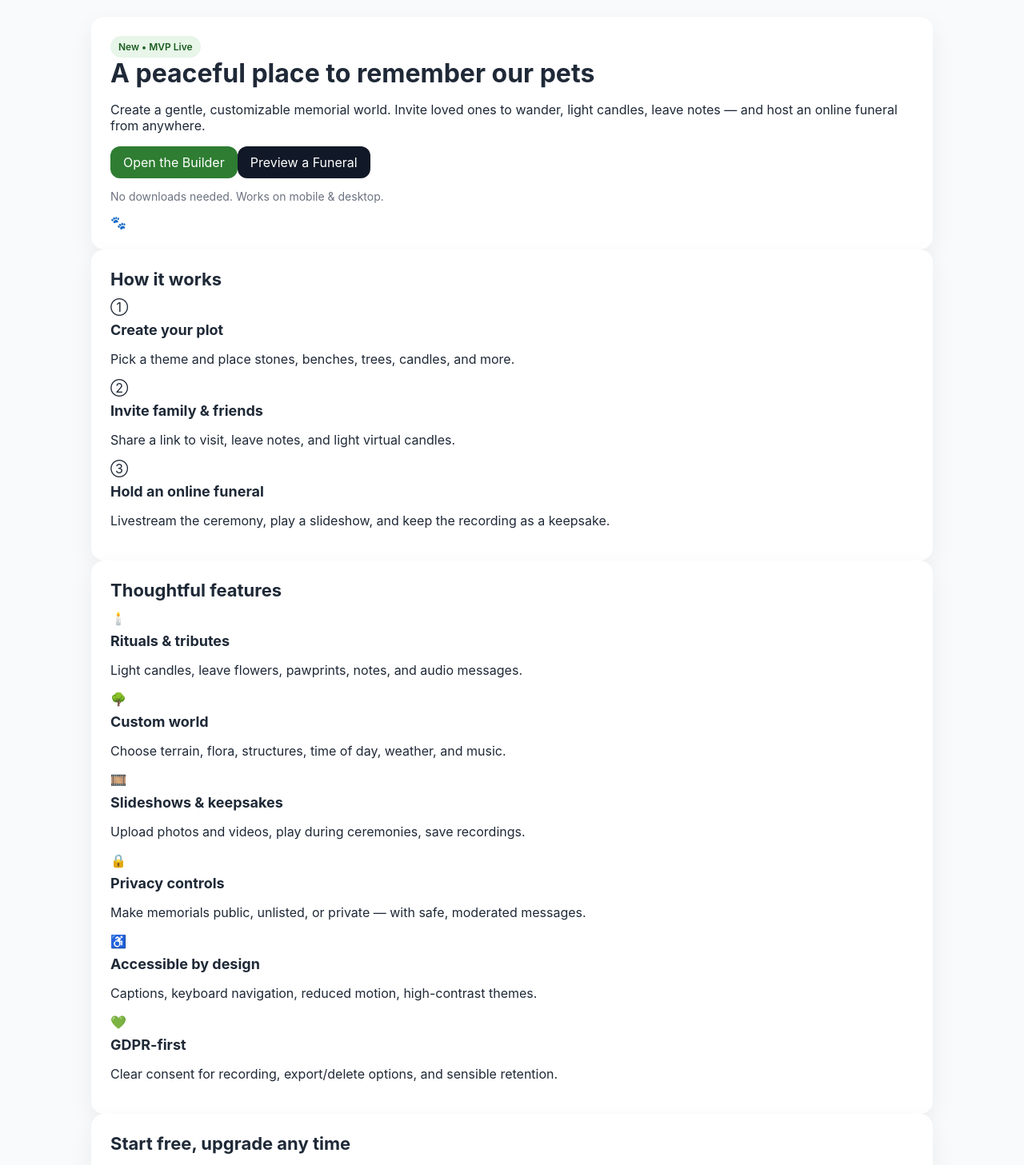
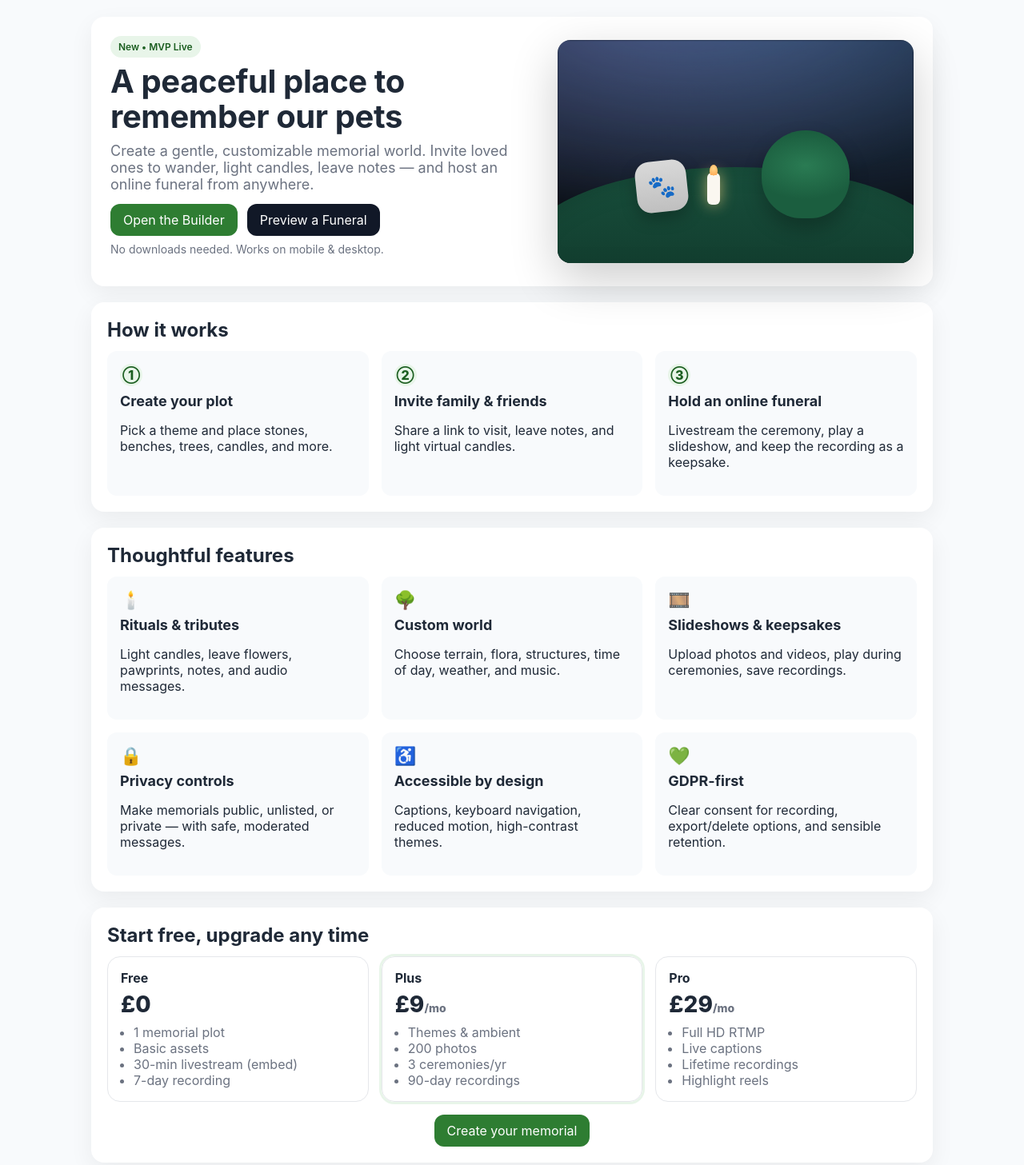
Before and after one commit to samlester100/Virtual-Pet-Cemetry, a Next.js app: page / in a window 1280 px wide. Shown: the part 120-1577 px from the top of the page at 80% size. Built offline with nearby package versions, Linux system fonts and the light colour scheme.

Commit message:
Update globals.css

```diff
--- a/app/globals.css
+++ b/app/globals.css
@@ -23,3 +23,81 @@ label{font-size:14px;color:var(--muted)}
 .table{width:100%;border-collapse:collapse}
 .table th,.table td{padding:10px;border-bottom:1px solid #eee;text-align:left}
 .footer{margin-top:32px;padding:16px 0;color:#6b7280;font-size:14px}
+/* --- Homepage polish --- */
+.home { display: grid; gap: 20px; }
+.hero { display: grid; grid-template-columns: 1.2fr 1fr; align-items: center; gap: 24px; }
+@media (max-width: 900px){ .hero { grid-template-columns: 1fr; } }
+
+.hero-title { font-size: 40px; line-height: 1.1; margin: 8px 0 10px; letter-spacing: -0.01em; }
+.hero-sub { font-size: 18px; color: var(--muted); margin: 6px 0 14px; }
+.hero-actions { display: flex; gap: 12px; flex-wrap: wrap; }
+.hero-footnote { margin-top: 8px; }
+
+.hero-visual { display:flex; justify-content:center; }
+.hero-preview {
+  position: relative; width: 100%; max-width: 520px; aspect-ratio: 16/10;
+  border-radius: 16px; overflow: hidden; box-shadow: 0 20px 60px rgba(0,0,0,.2);
+  background: linear-gradient(180deg, #0b1220 0%, #0b0f14 100%);
+}
+.preview-sky {
+  position:absolute; inset:0; background:
+    radial-gradient(1000px 500px at 60% -20%, rgba(111,186,255,.35), transparent 60%),
+    radial-gradient(800px 400px at 20% -10%, rgba(195,160,255,.25), transparent 60%);
+  filter: blur(1px);
+}
+.preview-hill {
+  position:absolute; left:-10%; right:-10%; bottom:-12%;
+  height:55%; border-radius: 50% 50% 0 0 / 70% 70% 0 0;
+  background: linear-gradient(180deg, #184f3c, #113a2c);
+  box-shadow: 0 -10px 40px rgba(0,0,0,.25) inset;
+}
+.preview-stone {
+  position:absolute; left:22%; bottom:23%;
+  width:64px; height:64px; border-radius:18px;
+  display:grid; place-items:center; font-size:28px;
+  background: linear-gradient(180deg, #d9d9d9, #bfbfbf); color:#2b2b2b;
+  transform: rotate(-6deg);
+  box-shadow: 0 8px 20px rgba(0,0,0,.25);
+}
+.preview-candle {
+  position:absolute; left:42%; bottom:26%;
+  width:16px; height:40px; border-radius:6px; background:#faf7f0; box-shadow: 0 0 18px rgba(255,215,130,.65);
+}
+.preview-candle::after {
+  content:''; position:absolute; left:50%; top:-10px; width:10px; height:16px; transform:translateX(-50%);
+  background: radial-gradient(circle at 50% 30%, #ffd68a, #ffad57 70%, transparent 72%); border-radius:50% 50% 50% 50%;
+  filter: blur(0.3px);
+}
+.preview-tree {
+  position:absolute; right:18%; bottom:20%;
+  width:110px; height:110px; border-radius: 60% 60% 55% 55%;
+  background: radial-gradient(100px 60px at 50% 40%, #2a7b53, #1b5e3f 70%);
+  box-shadow: 0 12px 24px rgba(0,0,0,.25);
+}
+
+.section-title { font-size: 24px; margin-bottom: 12px; }
+.section { padding: 20px; }
+.steps { display:grid; grid-template-columns: repeat(3, minmax(0,1fr)); gap:16px; }
+@media (max-width: 900px){ .steps { grid-template-columns: 1fr; } }
+.step { background:#f8fafc; border-radius:12px; padding:16px; }
+.step-icon { width:28px; height:28px; border-radius:50%; background:#e8f5e9; color:#1b5e20; display:grid; place-items:center; font-weight:800; margin-bottom:8px; }
+
+.feature-grid { display:grid; grid-template-columns: repeat(3, minmax(0,1fr)); gap:16px; }
+@media (max-width: 900px){ .feature-grid { grid-template-columns: 1fr; } }
+.feature { background:#f8fafc; border-radius:12px; padding:16px; }
+.feature-icon { font-size:22px; }
+
+.pricing { display:grid; grid-template-columns: repeat(3, minmax(0,1fr)); gap:16px; align-items:stretch; }
+@media (max-width: 900px){ .pricing { grid-template-columns: 1fr; } }
+.price-tier { border:1px solid #e5e7eb; border-radius:16px; padding:16px; background:#fff; }
+.price-tier.highlight { outline:3px solid #e8f5e9; }
+.price-name { font-weight:700; margin-bottom:6px; }
+.price-amt { font-size:28px; font-weight:800; margin-bottom:8px; }
+.price-list { margin:0; padding-left:16px; color:var(--muted); }
+.center { text-align:center; }
+.mt16 { margin-top:16px; }
+.muted { color: var(--muted); font-size: 14px; }
+
+.faq details { border:1px solid #e5e7eb; border-radius:12px; padding:12px 14px; background:#fff; }
+.faq details + details { margin-top:10px; }
+.faq summary { cursor:pointer; font-weight:600; }
```
